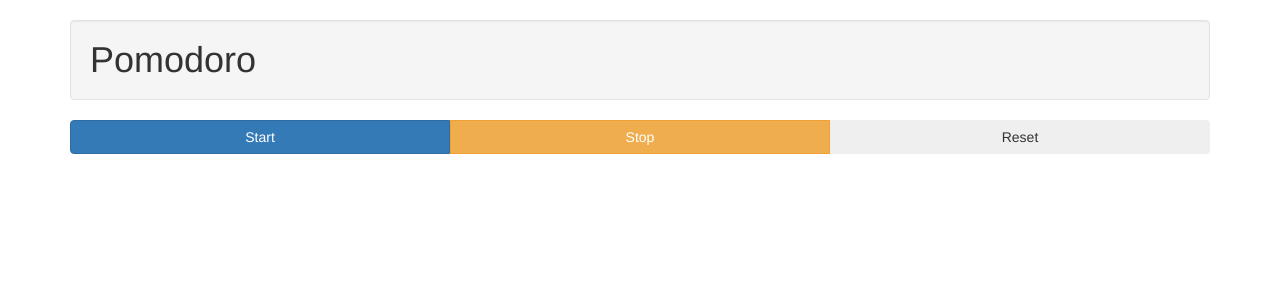
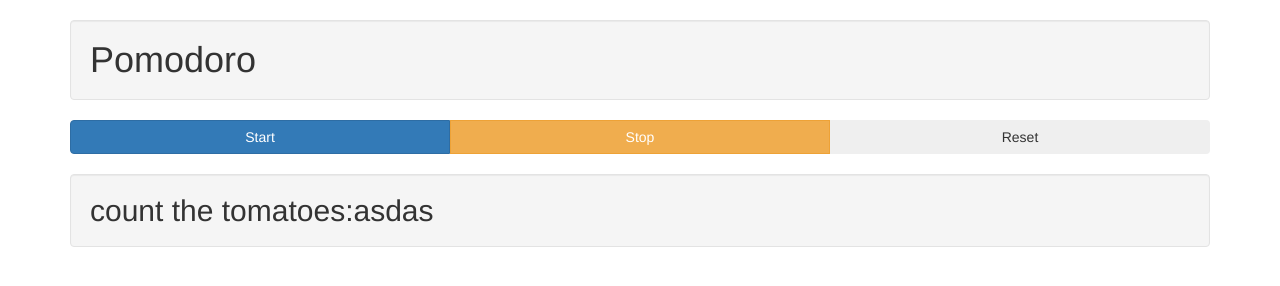
Before and after one commit to JohnnyLamb/pomodoro, a plain HTML site: page index.html in a window 1280 px wide. Drawn offline with nearby package versions, Linux system fonts and the light colour scheme.

Commit message:
added some html elements

```diff
--- a/index.html
+++ b/index.html
@@ -22,6 +22,9 @@
         </div>
       </div>
 
+          <div><h2 class="well">count the tomatoes:<span id="tomatoe area">asdas</span></h2>
+          </div>
+
     </div>
     <script src="https://code.jquery.com/jquery-2.1.4.min.js"></script>
     <script src="https://maxcdn.bootstrapcdn.com/bootstrap/3.3.5/js/bootstrap.min.js"></script>
```
